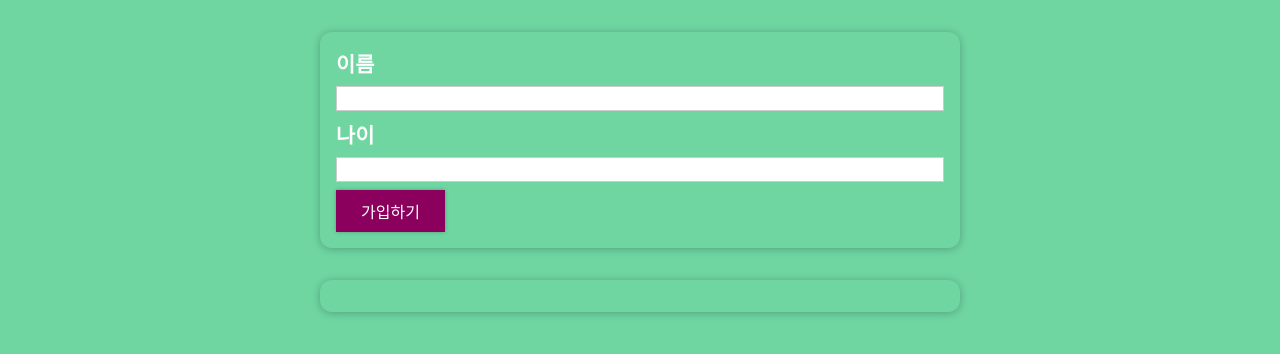
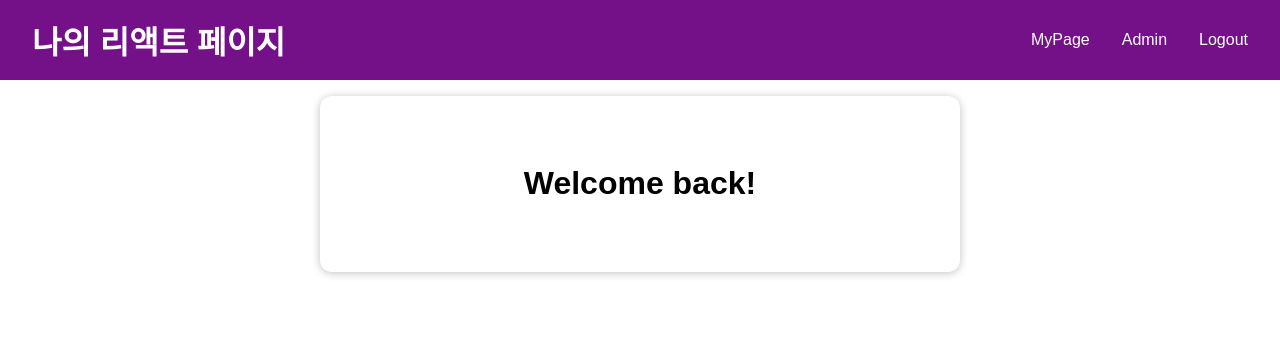
Before and after one commit to yunjeongg/REACT_STUDY20240612, a React (Create React App) app: page / in a window 1280 px wide. Shown: the top 354 px of the page. Built offline with nearby package versions, Linux system fonts and the light colour scheme.

Commit message:
# 34.  Side Effect 템플릿 작성 기본저장

```diff
--- a/src/App.js
+++ b/src/App.js
@@ -1,38 +1,19 @@
-// useRef 사용시 import 해야 한다.
-import React, { Fragment, useRef, useState } from 'react';
+import React, { useRef, useState } from 'react';
 import './App.css';
-import AddUsers from './components/Users/AddUsers';
-import UserList from './components/Users/UserList';
-import ErrorModal from './components/UI/Modal/ErrorModal';
+import MainHeader from './components/SideEffect/MainHeader';
+import Home from './components/SideEffect/Home';
+import Login from './components/SideEffect/Login';
 
 
 const App = () => {
 
-  // 회원들이 저장될 배열 (현재빈배열)
-  const [userList, setUserList] = useState([]);
-
-  // useRef 사용하기
-  const count = useRef(1);
-  console.log('count', count);
-
-  const addUserHandler = user => { // 신규유저데이터 저장
-
-    // 유저수가 증가할 때 마다 카운터수도 증가시키기
-    count.current++;
-    console.log('count.current', count.current);
-
-    console.log(user);
-    setUserList(prev => [ // 기존유저 받아와서
-      ...prev,  // 기존유저 넣고
-      {
-        ...user, // 신규유저의 정보 넣고
-        id: Math.random().toString()}]); // 추가로 아이디값을 넣기
-  };
-
   return (
     <>
-      <AddUsers onAddUser={addUserHandler} />
-      <UserList users={userList} />
+      <MainHeader />
+      <main>
+        <Home />
+        {/* <Login /> */}
+      </main>
     </>
   );
 };
--- /dev/null
+++ b/src/components/SideEffect/Home.js
@@ -0,0 +1,14 @@
+import React from 'react';
+
+import Card from '../UI/Card';
+import styles from './Home.module.css';
+
+const Home = () => {
+  return (
+    <Card className={styles.home}>
+      <h1>Welcome back!</h1>
+    </Card>
+  );
+};
+
+export default Home;
--- /dev/null
+++ b/src/components/SideEffect/Home.module.css
@@ -0,0 +1,7 @@
+.home {
+  width: 90%;
+  max-width: 40rem;
+  padding: 3rem;
+  margin: 2rem auto;
+  text-align: center;
+}
--- /dev/null
+++ b/src/components/SideEffect/Login.js
@@ -0,0 +1,84 @@
+import React, { useState } from 'react';
+
+import Card from '../UI/Card';
+import styles from './Login.module.css';
+import Button from '../UI/Button';
+
+const Login = ({ onLogin }) => {
+  const [enteredEmail, setEnteredEmail] = useState('');
+  const [emailIsValid, setEmailIsValid] = useState();
+  const [enteredPassword, setEnteredPassword] = useState('');
+  const [passwordIsValid, setPasswordIsValid] = useState();
+  const [formIsValid, setFormIsValid] = useState(false);
+
+  const emailChangeHandler = (e) => {
+    setEnteredEmail(e.target.value);
+
+    setFormIsValid(
+      e.target.value.includes('@') && enteredPassword.trim().length > 6
+    );
+  };
+
+  const passwordChangeHandler = (e) => {
+    setEnteredPassword(e.target.value);
+
+    setFormIsValid(
+      e.target.value.trim().length > 6 && enteredEmail.includes('@')
+    );
+  };
+
+  const validateEmailHandler = () => {
+    setEmailIsValid(enteredEmail.includes('@'));
+  };
+
+  const validatePasswordHandler = () => {
+    setPasswordIsValid(enteredPassword.trim().length > 6);
+  };
+
+  const submitHandler = (e) => {
+    e.preventDefault();
+    onLogin(enteredEmail, enteredPassword);
+  };
+
+  return (
+    <Card className={styles.login}>
+      <form onSubmit={submitHandler}>
+        <div
+          className={`${styles.control} ${
+            emailIsValid === false ? styles.invalid : ''
+          }`}
+        >
+          <label htmlFor="email">E-Mail</label>
+          <input
+            type="email"
+            id="email"
+            value={enteredEmail}
+            onChange={emailChangeHandler}
+            onBlur={validateEmailHandler}
+          />
+        </div>
+        <div
+          className={`${styles.control} ${
+            passwordIsValid === false ? styles.invalid : ''
+          }`}
+        >
+          <label htmlFor="password">Password</label>
+          <input
+            type="password"
+            id="password"
+            value={enteredPassword}
+            onChange={passwordChangeHandler}
+            onBlur={validatePasswordHandler}
+          />
+        </div>
+        <div className={styles.actions}>
+          <Button type="submit" className={styles.btn} disabled={!formIsValid}>
+            Login
+          </Button>
+        </div>
+      </form>
+    </Card>
+  );
+};
+
+export default Login;
--- /dev/null
+++ b/src/components/SideEffect/Login.module.css
@@ -0,0 +1,56 @@
+.login {
+  width: 90%;
+  max-width: 40rem;
+  margin: 2rem auto;
+  padding: 2rem;
+}
+
+.control {
+  margin: 1rem 0;
+  display: flex;
+  align-items: stretch;
+  flex-direction: column;
+}
+
+.control label,
+.control input {
+  display: block;
+}
+
+.control label {
+  font-weight: bold;
+  flex: 1;
+  color: #464646;
+  margin-bottom: 0.5rem;
+}
+
+.control input {
+  flex: 3;
+  font: inherit;
+  padding: 0.35rem 0.35rem;
+  border-radius: 6px;
+  border: 1px solid #ccc;
+}
+
+.control input:focus {
+  outline: none;
+  border-color: #4f005f;
+  background: #f6dbfc;
+}
+
+.control.invalid input {
+  border-color: red;
+  background: #fbdada;
+}
+
+.actions {
+  text-align: center;
+}
+
+@media (min-width: 768px) {
+  .control {
+    align-items: center;
+    flex-direction: row;
+  }
+
+}
--- /dev/null
+++ b/src/components/SideEffect/MainHeader.js
@@ -0,0 +1,14 @@
+import React from 'react';
+import styles from './MainHeader.module.css';
+import Navigation from './Navigation';
+
+const MainHeader = () => {
+  return (
+    <header className={styles['main-header']}>
+      <h1>나의 리액트 페이지</h1>
+      <Navigation />
+    </header>
+  );
+};
+
+export default MainHeader;
--- /dev/null
+++ b/src/components/SideEffect/MainHeader.module.css
@@ -0,0 +1,16 @@
+.main-header {
+  position: fixed;
+  top: 0;
+  left: 0;
+  width: 100%;
+  height: 5rem;
+  display: flex;
+  justify-content: space-between;
+  align-items: center;
+  background: #741188;
+  padding: 0 2rem;
+}
+
+.main-header h1 {
+  color: white;
+}
--- /dev/null
+++ b/src/components/SideEffect/Navigation.js
@@ -0,0 +1,24 @@
+import React from 'react';
+import styles from './Navigation.module.css';
+
+const Navigation = () => {
+  return (
+    <nav className={styles.nav}>
+      <ul>
+        <li>
+          <a href="/">MyPage</a>
+        </li>
+
+        <li>
+          <a href="/">Admin</a>
+        </li>
+
+        <li>
+          <a href="/">Logout</a>
+        </li>
+      </ul>
+    </nav>
+  );
+};
+
+export default Navigation;
--- /dev/null
+++ b/src/components/SideEffect/Navigation.module.css
@@ -0,0 +1,43 @@
+.nav ul {
+  list-style: none;
+  margin: 0;
+  padding: 0;
+  display: flex;
+  align-items: center;
+}
+
+.nav li {
+  margin: 0;
+  margin-left: 2rem;
+}
+
+.nav a {
+  text-decoration: none;
+  color: white;
+}
+
+.nav a:hover,
+.nav a:active {
+  color: #f3cafb;
+}
+
+.nav button {
+  font: inherit;
+  background: #dd0db0;
+  border: 1px solid #dd0db0;
+  padding: 0.5rem 1.5rem;
+  color: white;
+  cursor: pointer;
+  box-shadow: 0 2px 4px rgba(0, 0, 0, 0.26);
+  border-radius: 20px;
+}
+
+.nav button:focus {
+  outline: none;
+}
+
+.nav button:hover,
+.nav button:active {
+  color: #f3cafb;
+  box-shadow: 0 2px 10px rgba(0, 0, 0, 0.26);
+}
--- a/src/components/UI/Button.module.css
+++ b/src/components/UI/Button.module.css
@@ -1,21 +1,30 @@
-/* .button 이라는 클래스명은 쓰는 사람이 많아서 충돌 가능성이 있다. */
 .button {
   font: inherit;
-  padding: 0.5rem 1.5rem;
-  border: 1px solid #8b005d;
+  border: 1px solid #4f005f;
+  background: #4f005f;
   color: white;
-  background: #8b005d;
-  box-shadow: 0 0 4px rgba(0, 0, 0, 0.26);
+  padding: 0.75rem 3.5rem;
   cursor: pointer;
+  font-size: 1.15rem;
+  border-radius: 30px;
+}
+
+.button:hover,
+.button:active {
+  background: #741188;
+  border-color: #741188;
 }
 
 .button:focus {
   outline: none;
 }
 
-.button:hover,
-.button:active {
-  background: #ac0e77;
-  border-color: #ac0e77;
-  box-shadow: 0 0 8px rgba(0, 0, 0, 0.26);
+button:disabled,
+button:focus:disabled,
+button:hover:disabled,
+button:active:disabled {
+  background: #ccc;
+  border-color: #ccc;
+  color: #666666;
+  cursor: not-allowed;
 }
--- a/src/index.css
+++ b/src/index.css
@@ -8,5 +8,8 @@ html {
 
 body {
   margin: 0;
-  background: rgb(111, 214, 162);
 }
+
+main {
+  margin-top: 6rem;
+}
```
